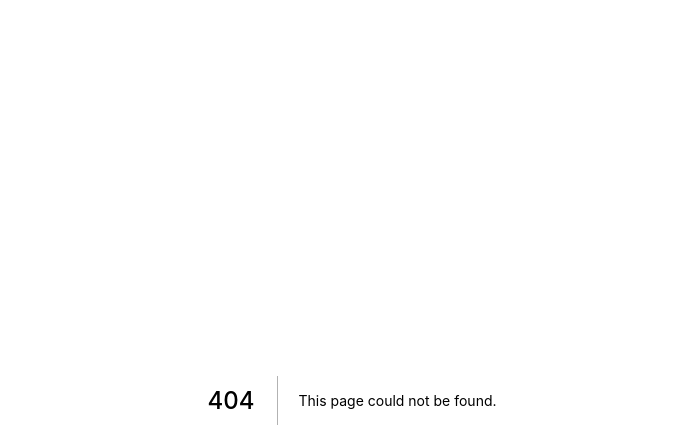
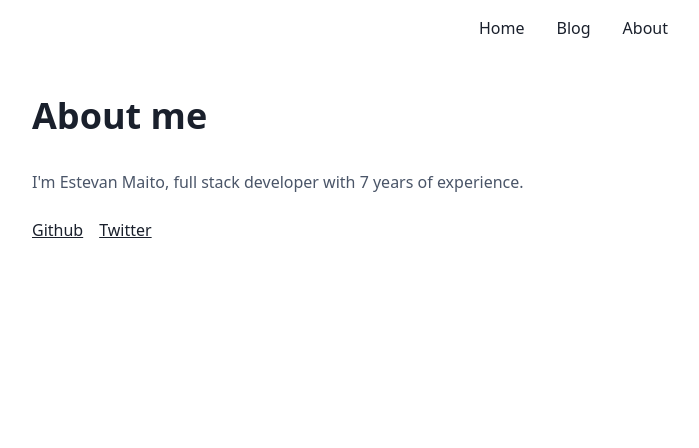
Before and after one commit to estevanmaito/blog, a Next.js app: page /about in a window 1280 px wide. Before the commit this address had no page. Shown: the top 448 px of the page, without its empty margins (288-987 px from the left). Built offline with nearby package versions, Linux system fonts and the light colour scheme.

Commit message:
add about and index

```diff
--- a/next.config.js
+++ b/next.config.js
@@ -3,7 +3,10 @@ const withMdxEnhanced = require('next-mdx-enhanced')
 module.exports = withMdxEnhanced({
   layoutPath: 'layouts',
   fileExtensions: ['md'],
-  rehypePlugins: [require('rehype-slug'), require('rehype-autolink-headings')],
+  rehypePlugins: [
+    require('rehype-slug'),
+    [require('rehype-autolink-headings'), { behavior: 'wrap' }],
+  ],
   extendFrontMatter: {
     process: (mdxContent, frontMatter) => {},
     phase: 'prebuild|loader|both',
--- /dev/null
+++ b/pages/about.js
@@ -0,0 +1,17 @@
+import Nav from '@/components/Nav'
+
+export default function About() {
+  return (
+    <>
+      <Nav />
+      <main className="max-w-2xl px-4 mx-auto my-10 prose">
+        <h1>About me</h1>
+        <p>I'm Estevan Maito, full stack developer with 7 years of experience.</p>
+        <p className="space-x-4">
+          <a href="https://github.com/estevanmaito">Github</a>
+          <a href="https://twitter.com/estevanmaito">Twitter</a>
+        </p>
+      </main>
+    </>
+  )
+}
--- a/pages/index.js
+++ b/pages/index.js
@@ -1,3 +1,13 @@
+import Nav from '@/components/Nav'
+
 export default function Home() {
-  return <div className="container"></div>
+  return (
+    <>
+      <Nav />
+      <main className="max-w-2xl px-4 mx-auto my-10 prose">
+        <h1>I'm Estevan Maito</h1>
+        <p>Full stack developer, designing with code.</p>
+      </main>
+    </>
+  )
 }
--- a/tailwind.config.js
+++ b/tailwind.config.js
@@ -2,6 +2,15 @@ module.exports = {
   purge: ['./pages/**/*.{js,mdx}', './components/**/*.js'],
   theme: {
     extend: {},
+    typography: {
+      default: {
+        css: {
+          'h1 > a, h2 > a, h3 > a, h4 > a': {
+            textDecoration: 'none',
+          },
+        },
+      },
+    },
   },
   variants: {},
   plugins: [require('@tailwindcss/typography')],
```
